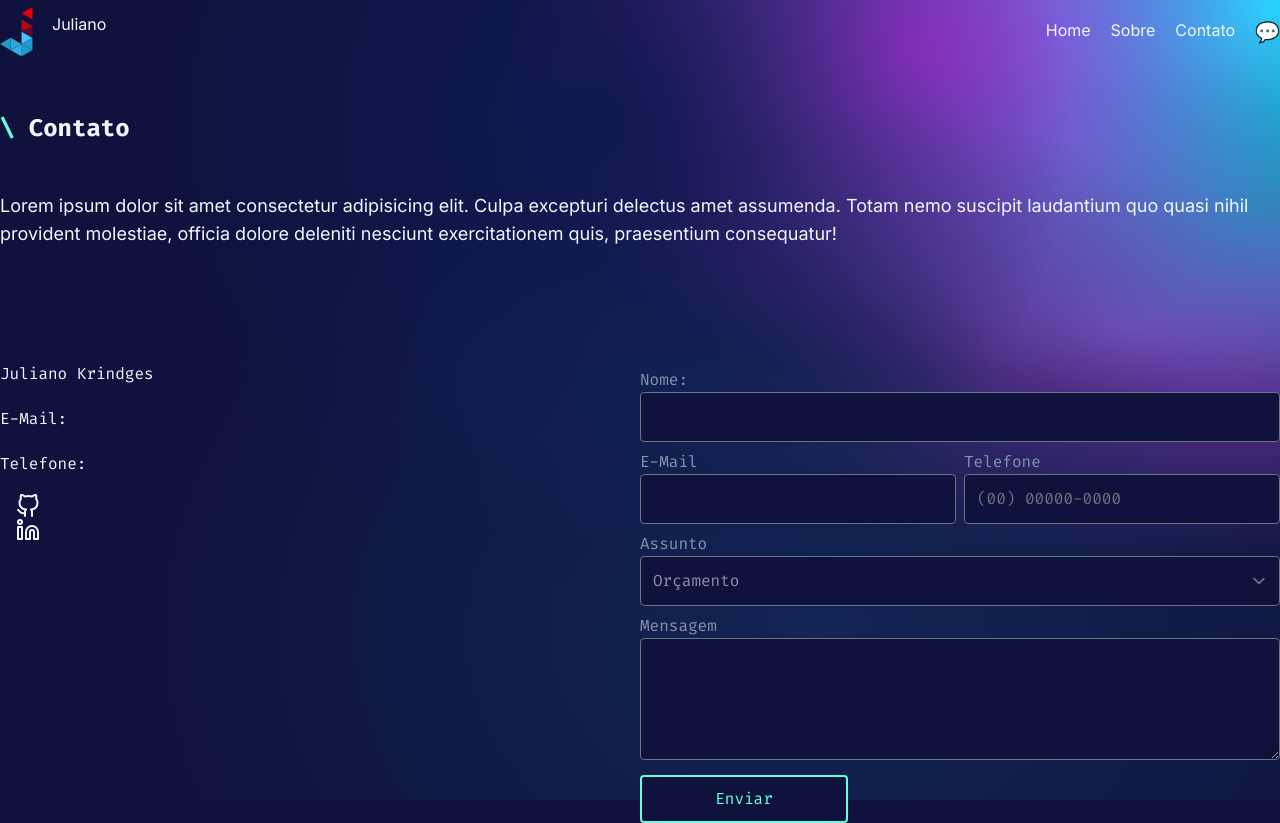
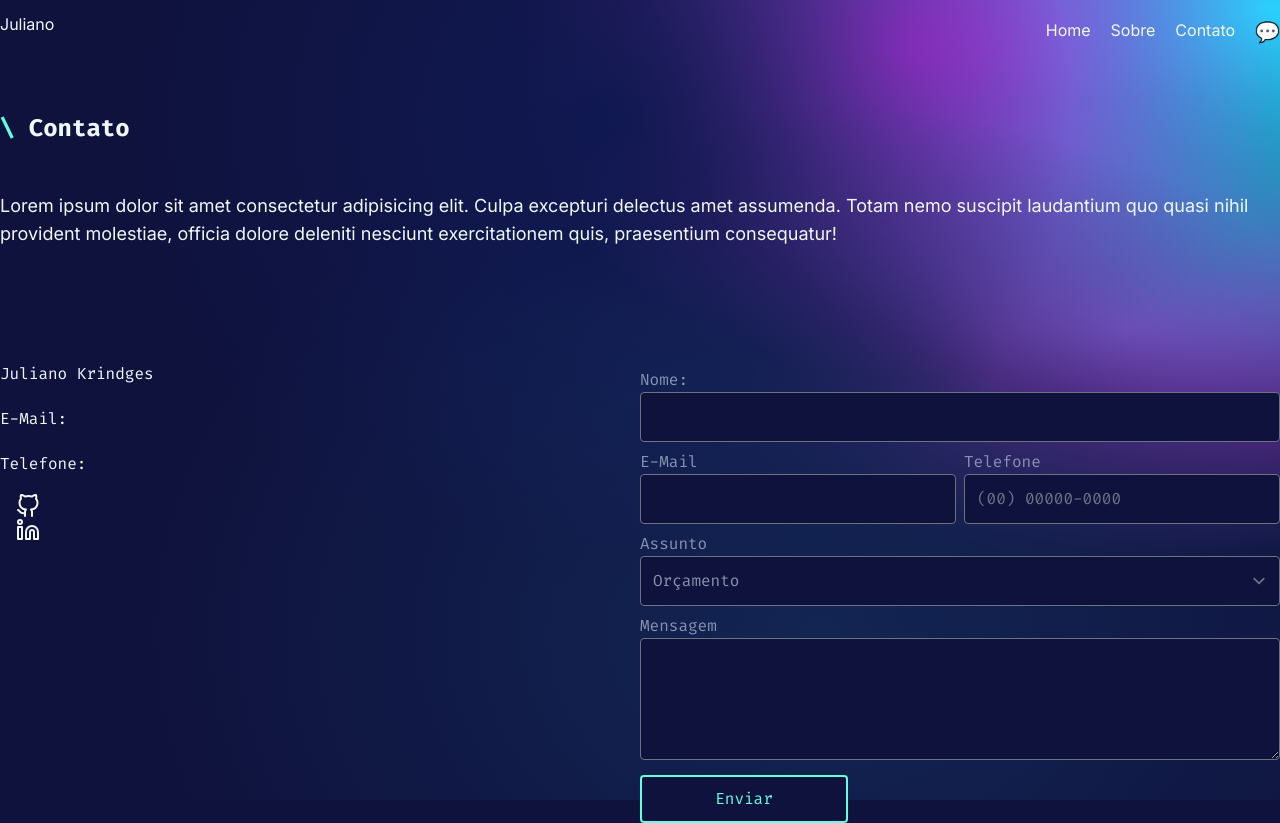
Before and after one commit to KrindgesJuliano/julianokrindges.dev.br, a Next.js app: page /contact in a window 1280 px wide. Built offline with nearby package versions, Linux system fonts and the light colour scheme.

Commit message:
remove logo from header

```diff
--- a/components/Header/index.tsx
+++ b/components/Header/index.tsx
@@ -1,20 +1,20 @@
 import React, { ReactElement } from "react";
 import Link from "next/link";
-import Image from "../Image";
+// import Image from "../Image";
 
-import Logo from "../../public/j-logo.svg";
+// import Logo from "../../public/j-logo.svg";
 
 interface Props {
   title?: string;
   imgSrc?: string;
 }
 
-function Header({ title = "Juliano", imgSrc = Logo }: Props): ReactElement {
+function Header({ title = "Juliano" }: Props): ReactElement {
   return (
     <header className={"absolute w-full"}>
       <div className={"container mx-auto h-16 flex items-center justify-between top-0"}>
         <div className={"flex items-center gap-4"}>
-          <Image src={imgSrc} alt="Logo" unoptimized />
+          {/* <Image src={imgSrc} alt="Logo" unoptimized /> */}
           <h2>{title}</h2>
         </div>
         <nav className={"flex gap-5"}>
```
